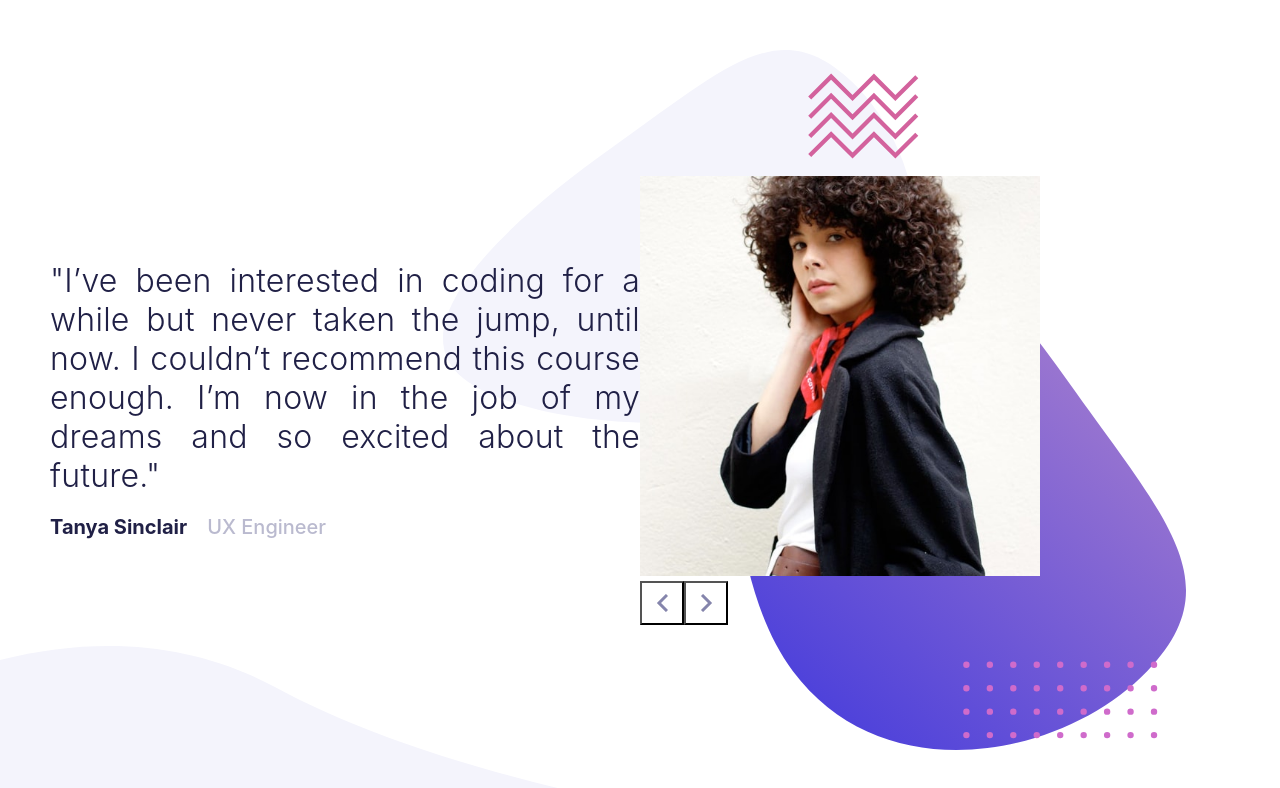
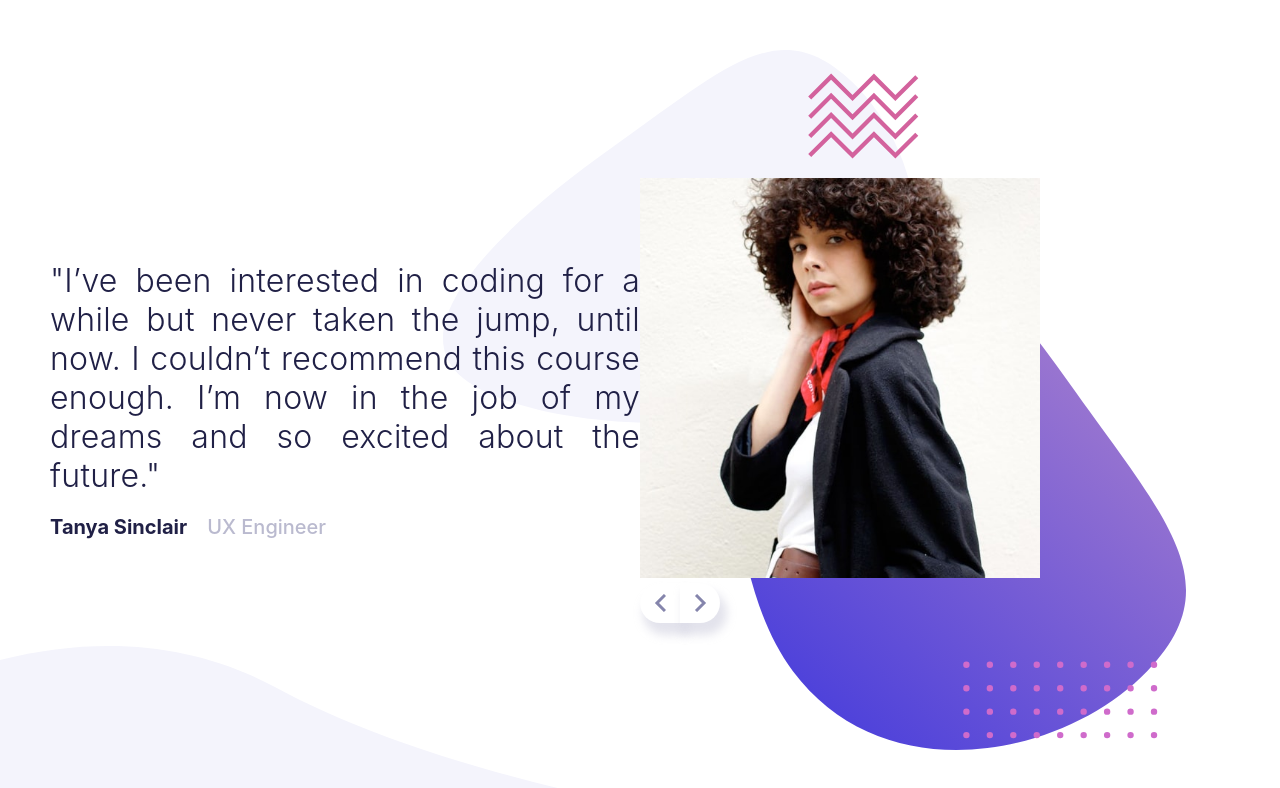
Before and after one commit to Danielhu3/testimonial-slider, a React (Create React App) app: page / in a window 1280 px wide. Shown: the top 788 px of the page. Built offline with nearby package versions, Linux system fonts and the light colour scheme.

Commit message:
button styling

```diff
--- a/src/components/button/index.tsx
+++ b/src/components/button/index.tsx
@@ -35,7 +35,7 @@ const index = ({setActualSlider, operation,limit, actualSlider}: Props) => {
 
   }
   return (
-    <Button onClick={changeSlide}
+    <Button onClick={changeSlide} operation = {operation}
     style={{backgroundImage:`url(${operation === 'next' ? next : prev})`}}></Button>
   )
 }
--- a/src/components/button/style.ts
+++ b/src/components/button/style.ts
@@ -1,10 +1,14 @@
 import styled from "styled-components";
-export const Button = styled.button`
+export const Button = styled.button.attrs((props: {operation: string}) => props)`
     background-repeat: no-repeat;
     background-position: center;
     padding:2rem;
     background-color: white;
 
-    //border:none;
+    border: none;
+    box-shadow: 5px 10px 10px 2px hsla(240, 18%, 77%, 0.4);
+    border-radius: ${props => props.operation === 'previous' ? '2rem 0 0 2rem' : '0 2rem 2rem 0'};
+
+    cursor: pointer;
 
 `
```
